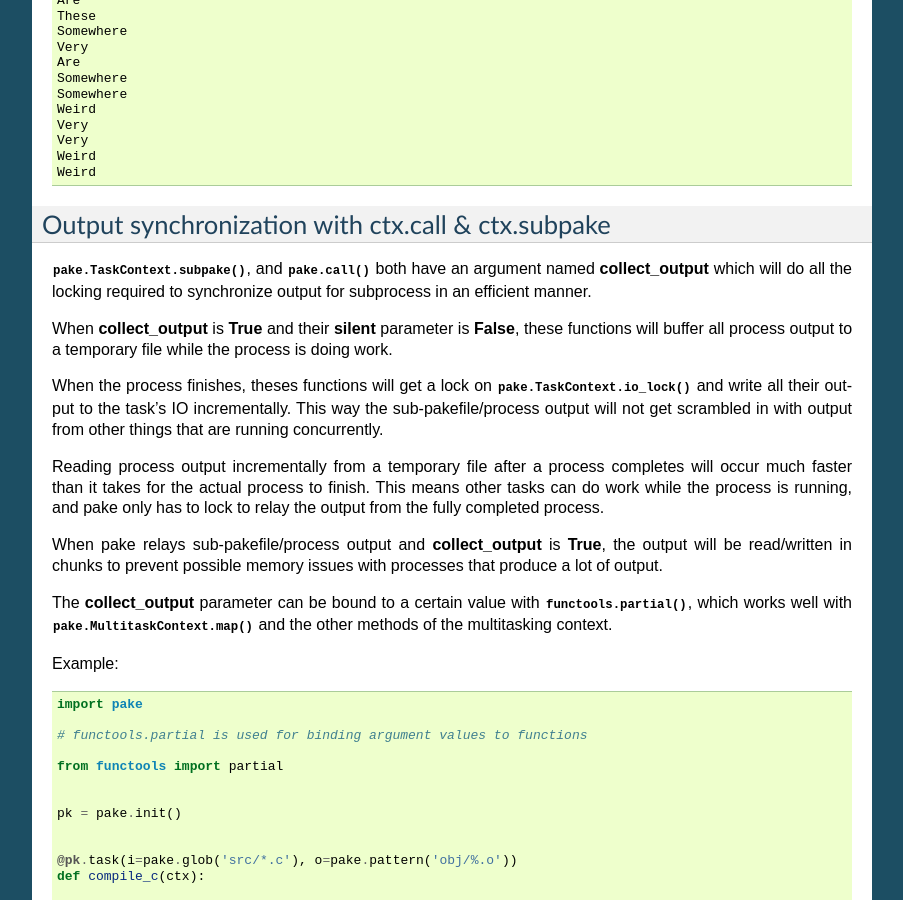
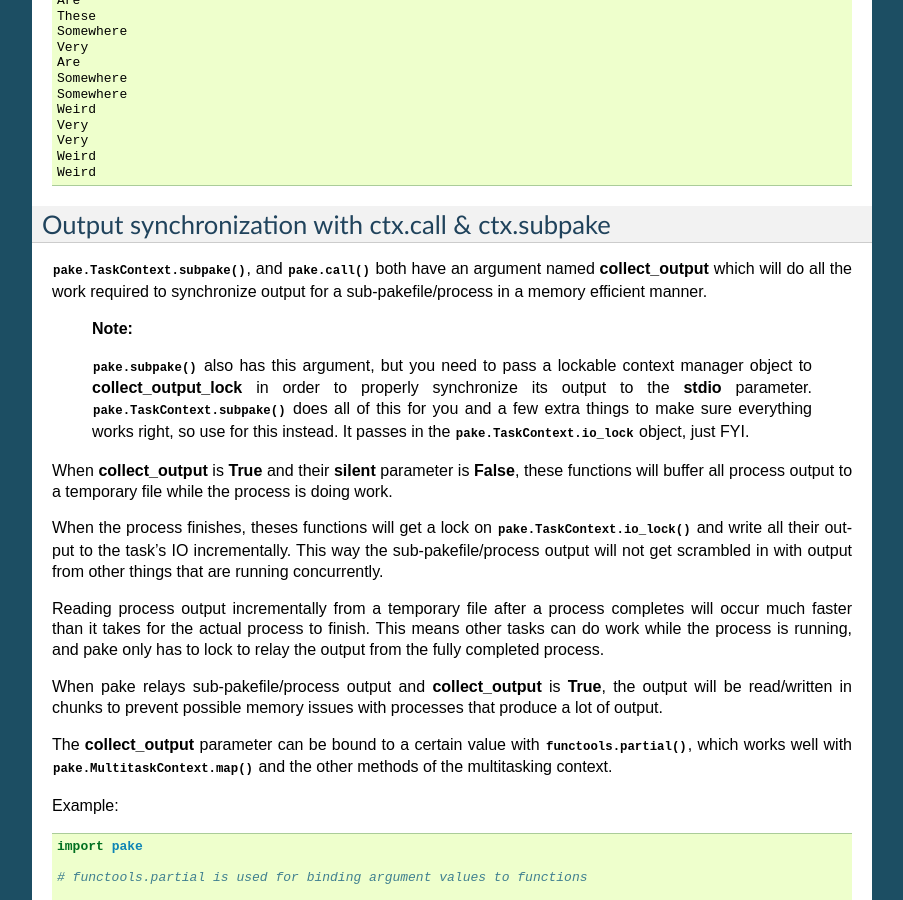
Before and after one commit to Teriks/pake, a Sphinx documentation site: the page built from docs/source/multitasking.rst, in a window 1280 px wide and 900 px high, scrolled down 2776 px. Shown: the whole window, without its empty margins (198-1101 px from the left). Built offline with Sphinx 7.4.7, drawn with Linux system fonts in a browser that asks for light colours.

Commit message:
Documentation rewording in multitasking.rst
Add notes about pake.subpake to section "Output synchronization with ctx.call & ctx.subpake"

```diff
--- a/docs/source/multitasking.rst
+++ b/docs/source/multitasking.rst
@@ -194,8 +194,16 @@ Output synchronization with ctx.call & ctx.subpake
 --------------------------------------------------
 
 :py:meth:`pake.TaskContext.subpake`, and :py:meth:`pake.call` both have an argument
-named **collect_output** which will do all the locking required to synchronize output
-for subprocess in an efficient manner.
+named **collect_output** which will do all the work required to synchronize output
+for a sub-pakefile/process in a memory efficient manner.
+
+    **Note:**
+
+    :py:meth:`pake.subpake` also has this argument, but you need to pass a lockable context manager object to
+    **collect_output_lock** in order to properly synchronize its output to the **stdio** parameter.
+    :py:meth:`pake.TaskContext.subpake` does all of this for you and a few extra things to make sure
+    everything works right, so use for this instead.  It passes in the :py:attr:`pake.TaskContext.io_lock`
+    object, just FYI.
 
 When **collect_output** is **True** and their **silent** parameter is **False**,
 these functions will buffer all process output to a temporary file while the process is doing work.
```
Also changed, not shown: 1 other file.
